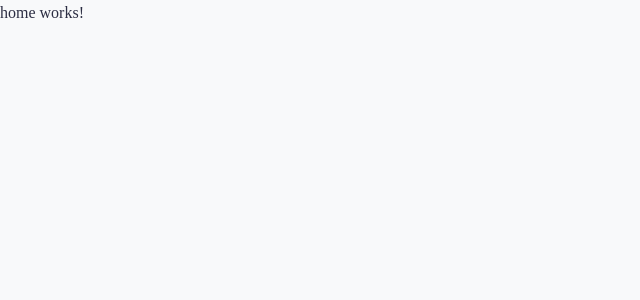
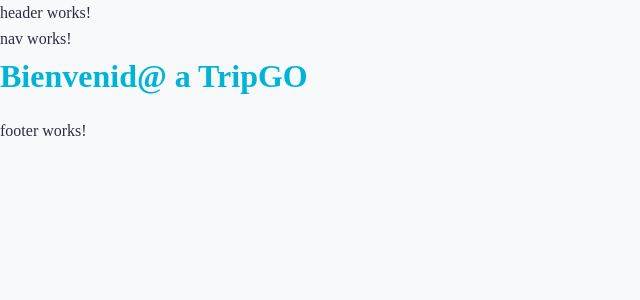
Before and after one commit to dudidev/TRIPGO-FRONTEND, an Angular app: page / in a window 1280 px wide. Shown: the top 300 px of the page, without its empty margins (0-640 px from the left). Built offline with nearby package versions, Linux system fonts and the light colour scheme.

Commit message:
Add components and routes

```diff
--- a/src/app/pages/home/home.html
+++ b/src/app/pages/home/home.html
@@ -1 +1,4 @@
-<p>home works!</p>
+<app-header></app-header>
+<app-nav></app-nav>
+<h1>{{bienvenida()}}</h1>
+<app-footer></app-footer>
--- a/src/app/pages/home/home.ts
+++ b/src/app/pages/home/home.ts
@@ -1,11 +1,15 @@
-import { Component } from '@angular/core';
+import { Component, signal } from '@angular/core';
+
+import { Header } from '../../shared/header/header';
+import { Nav } from '../../shared/nav/nav';
+import { Footer } from '../../shared/footer/footer';
 
 @Component({
   selector: 'app-home',
-  imports: [],
+  imports: [Header, Nav, Footer],
   templateUrl: './home.html',
   styleUrl: './home.css'
 })
 export class Home {
-
+  protected readonly bienvenida = signal('Bienvenid@ a TripGO');
 }
```
